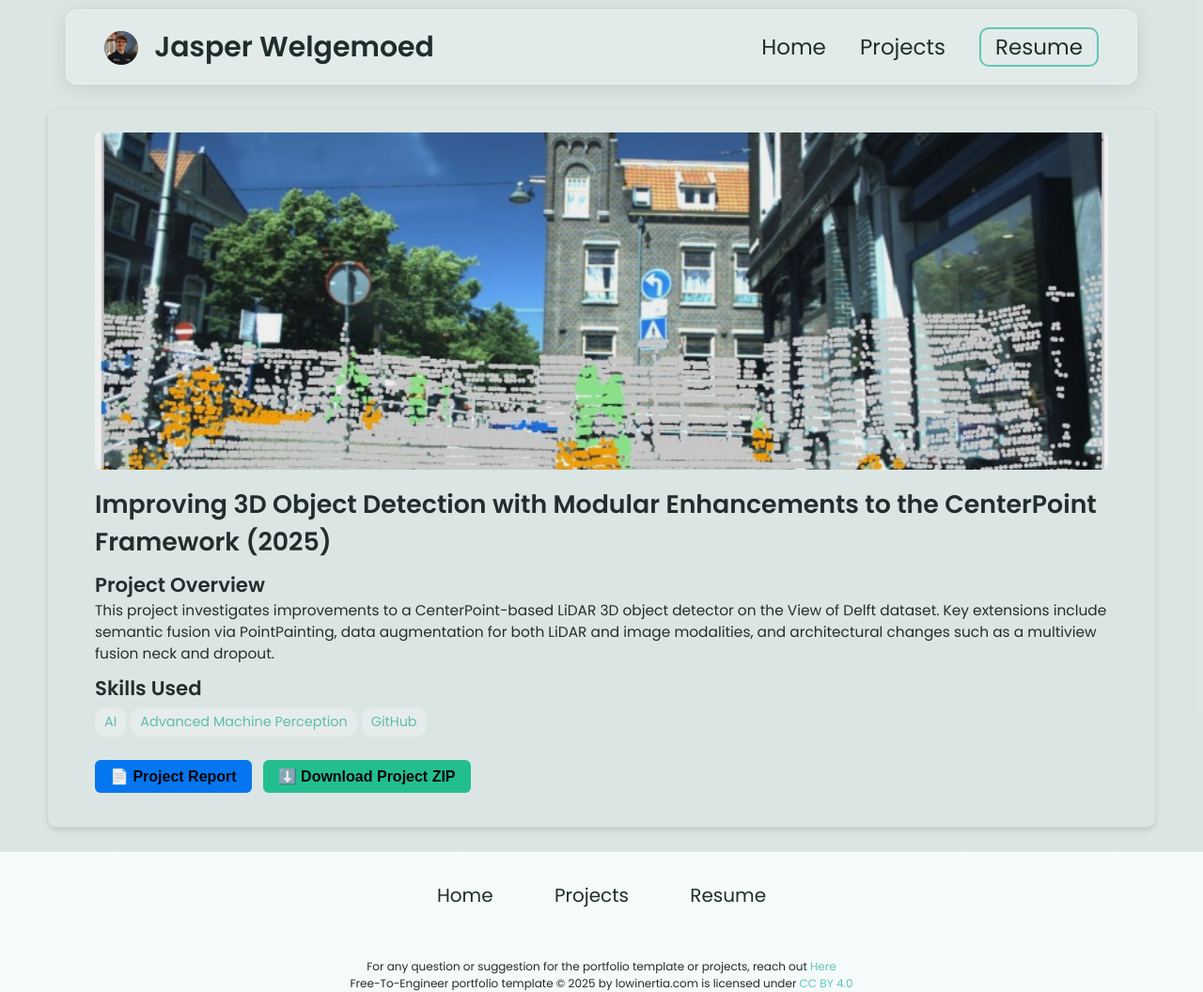
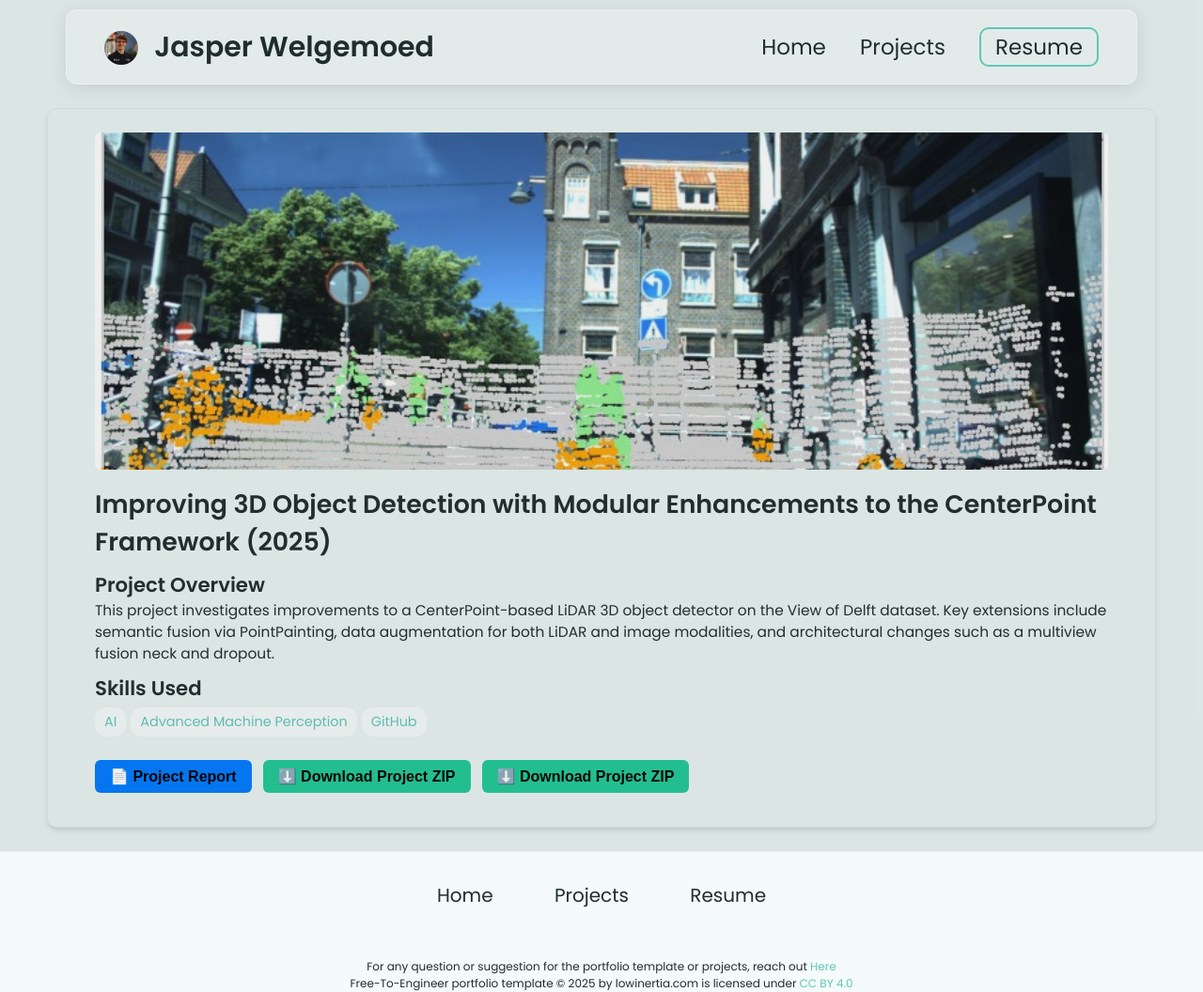
Before and after one commit to jasperwelgemoed/jasperwelgemoed.github.io, a Jekyll site: the page built from _projects/CenterpointProject/index.md, in a window 1280 px wide and 1056 px high. Shown: the whole window at 94% size. Built offline with Jekyll 4.4.1, drawn with Linux system fonts in a browser that asks for light colours; some of the changed lines change nothing that is shown.

Commit message:
Update index.md

```diff
--- a/_projects/CenterpointProject/index.md
+++ b/_projects/CenterpointProject/index.md
@@ -33,6 +33,17 @@ main-image: /PointPainting.jpg
     font-family: sans-serif;">
     ⬇️ Download Project ZIP
   </a>
+    <a href="/assets/AMP_Group15_Wandb_logs_Final_Detection_Pipeline_PoitPainting_DataAugmentation" download style="
+    background-color: #20c997;
+    color: black;
+    padding: 8px 16px;
+    border-radius: 6px;
+    text-decoration: none;
+    font-weight: bold;
+    font-family: sans-serif;">
+    ⬇️ Download Project ZIP
+  </a>
+
 
 
 </div>
```
